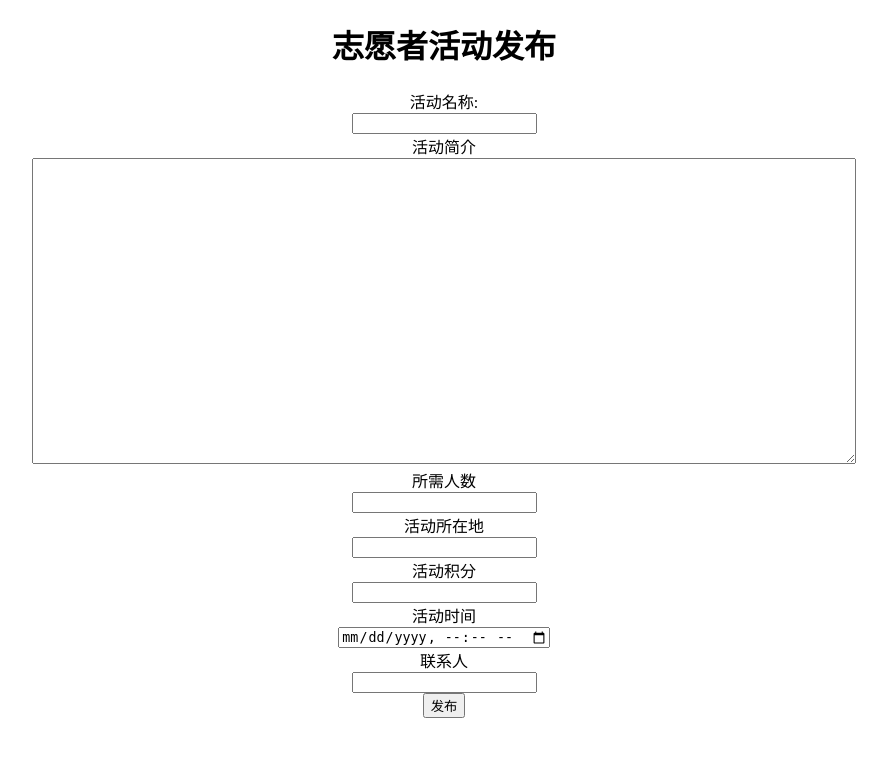
After one commit to beastlovezxc/CoVo, a Django app: page /activity/to_recruit/ in a window 1280 px wide. The commit adds this page. Shown: the top 757 px of the page, without its empty margins (196-1083 px from the left). Run offline with Django 3.2, Linux system fonts and the light colour scheme.

Commit message:
发布志愿者活动

```diff
--- a/Activity/models.py
+++ b/Activity/models.py
@@ -1,8 +1,8 @@
 '''
 @Author: your name
 @Date: 2020-04-25 16:41:21
-@LastEditTime: 2020-04-25 17:46:17
-@LastEditors: your name
+@LastEditTime: 2020-04-29 23:44:38
+@LastEditors: BeanCB
 @Description: In User Settings Edit
 @FilePath: /Covo/Activity/models.py
 '''
@@ -19,4 +19,5 @@ class Activity(models.Model):
     participants = models.IntegerField(default=0)           # 参加人数
     address = models.CharField(max_length=40)               # 活动所在地
     activity_points = models.IntegerField(default=0)        # 活动积分
+    date = models.DateTimeField()                           # 活动时间
     contact = models.CharField(max_length=20)               # 联系人
--- /dev/null
+++ b/Activity/templates/Activity/to_recruit.html
@@ -0,0 +1,47 @@
+<!DOCTYPE html>
+<html>
+<style type="text/css">
+        html, body {
+            height: 100%;
+            overflow: auto;
+        }
+        body {
+            padding: 0;
+            margin: 0;
+        }
+    </style>
+<head>
+<meta charset="utf-8">
+<title>志愿者活动发布</title>
+</head>
+<body>
+    <h1 align="center" valign="middle">志愿者活动发布</h1>
+    <h2>{{error}}</h2>
+    <form style="height:100%;"align="center" valign="middle" action="{% url 'Activity:recruit' %}" method="POST" id="recruit_form">
+    {% csrf_token %}
+    活动名称:<br>
+    <input type="text" name="name">
+    <br>
+    活动简介<br>
+    <textarea name="introduction"" rows="20" cols="100"></textarea>
+    <br>
+    所需人数<br>
+    <input type="text" name="required">
+    <br>
+    活动所在地<br>
+    <input type="text" name="address">
+    <br>
+    活动积分<br>
+    <input type="text" name="points">
+    <br>
+    活动时间<br>
+    <input type="datetime-local" name="date" />
+    <br>
+    联系人<br>
+    <input type="text" name="contact">
+    <br>
+    <button form="recruit_form" type="submit" name="">发布</button>
+
+    </form>
+</body>
+</html>
--- a/Activity/urls.py
+++ b/Activity/urls.py
@@ -1,8 +1,8 @@
 '''
 @Author: your name
 @Date: 2020-04-25 16:49:54
-@LastEditTime: 2020-04-25 18:48:30
-@LastEditors: Please set LastEditors
+@LastEditTime: 2020-04-29 23:30:53
+@LastEditors: BeanCB
 @Description: In User Settings Edit
 @FilePath: /Covo/Activity/urls.py
 '''
@@ -10,6 +10,8 @@ from django.urls import path
 from . import views
 app_name='Activity'
 urlpatterns = [
+    path('to_recruit/', views.to_recruit, name='to_recruit'),
+    path('recruit/', views.recruit, name='recruit'),
     path('activitylist/', views.show_activitylist),
     path('activityinfo/<int:activity_number>', views.show_activityinfo, name='activityinfo')
 ]
--- a/Activity/views.py
+++ b/Activity/views.py
@@ -1,14 +1,32 @@
 '''
 @Author: your name
 @Date: 2020-04-25 16:41:21
-@LastEditTime: 2020-04-25 18:50:51
-@LastEditors: Please set LastEditors
+@LastEditTime: 2020-04-29 23:52:41
+@LastEditors: BeanCB
 @Description: In User Settings Edit
 @FilePath: /Covo/Activity/views.py
 '''
 from django.shortcuts import render
 from .models import Activity
 # Create your views here.
+def to_recruit(request):
+    return render(request, './Activity/to_recruit.html')
+
+def recruit(request):
+    if request.POST:
+        name = request.POST['name']
+        introduction = request.POST['introduction']
+        required = request.POST['required']
+        address = request.POST['address']
+        contact = request.POST['contact']
+        date = request.POST['date']
+        date = date.replace('T', ' ')
+        print(date)
+        points = request.POST['points']
+        # Recourse.objects.create(title=title, text=text, users=users)
+        Activity.objects.create(activity_name=name, introduction=introduction, required_num=required, address=address, date=date, activity_points=points, contact=contact)
+    return render(request, './Users/index.html')
+
 def show_activitylist(request):
     context = {}
 
```
Also changed, not shown: Recruit/urls.py (+8 -2 lines), Recruit/views.py (+10 -0 lines), Users/templates/Users/userIndex.html (+1 -0 lines), Activity/migrations/0001_initial.py.
